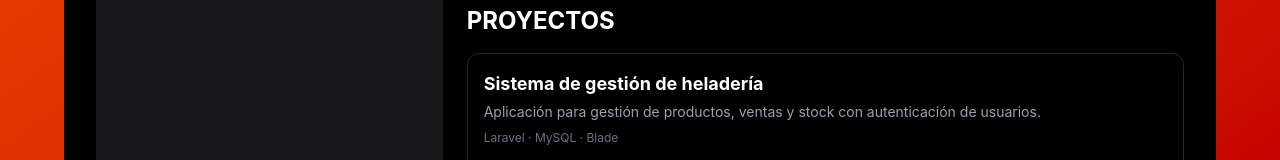
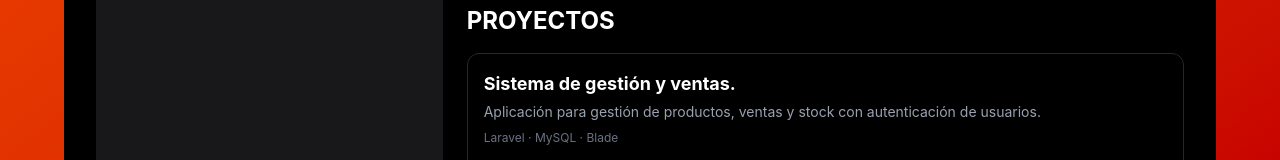
Before and after one commit to GomezBrianJoelAgustin/portafolioReact, a React app: page / in a window 1280 px wide. Shown: the part 541-701 px from the top of the page. Built offline with nearby package versions, Linux system fonts and the light colour scheme; the HTML template or start-up script is replaced by a standard one.

Commit message:
fix: project title

```diff
--- a/src/App.tsx
+++ b/src/App.tsx
@@ -10,7 +10,7 @@ type ProjectType = {
 
 const projects: ProjectType[] = [
   {
-    title: "Sistema de gestión de heladería",
+    title: "Sistema de gestión y ventas.",
     desc: "Aplicación para gestión de productos, ventas y stock con autenticación de usuarios.",
     github: "https://github.com/GomezBrianJoelAgustin/SaleSystem",
     demo: "https://salesystem-816l.onrender.com/",
```
